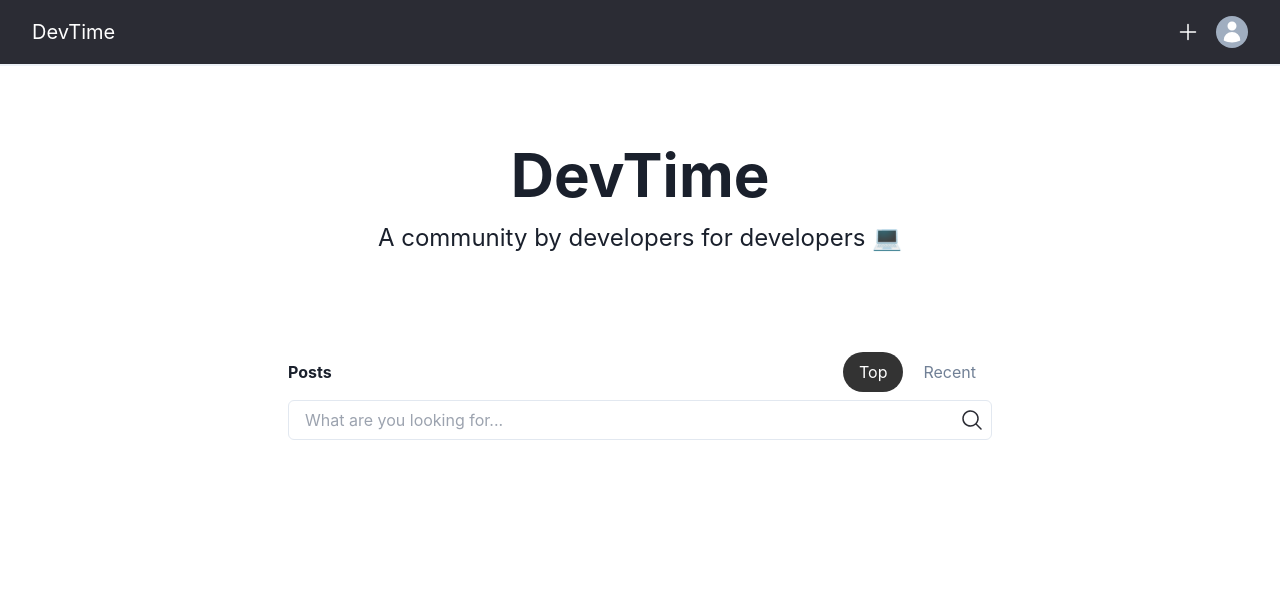
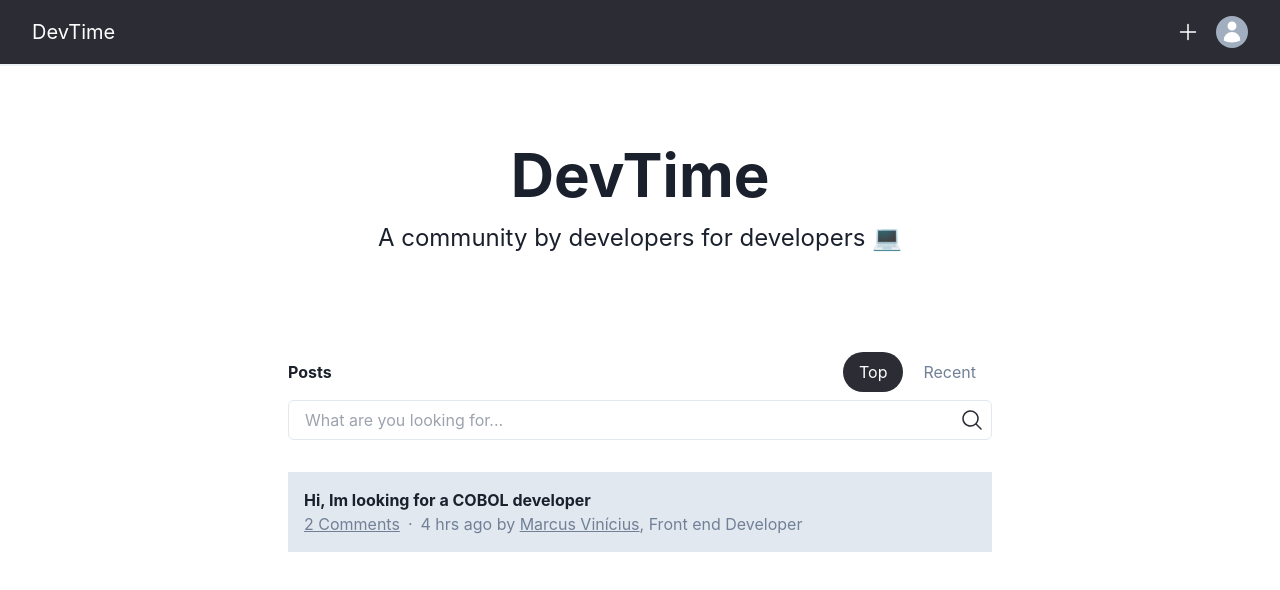
Before and after one commit to timeoutguy/devtime, a React (Create React App) app: page / in a window 1280 px wide. Shown: the top 590 px of the page. Built offline with nearby package versions, Linux system fonts and the light colour scheme.

Commit message:
feat(DT-0009): Creates post card

```diff
--- a/src/components/index.ts
+++ b/src/components/index.ts
@@ -1,2 +1,3 @@
 export * from './navbar';
 export * from './layout';
+export * from './post-card';
--- /dev/null
+++ b/src/components/post-card/PostCard.tsx
@@ -0,0 +1,20 @@
+import { Box, Flex, Text, Link } from '@chakra-ui/react';
+
+export const PostCard = () => {
+  return (
+    <Box bgColor="gray.200" p={4}>
+      <Link href="/" fontWeight="bold" cursor="pointer">
+        Hi, Im looking for a COBOL developer
+      </Link>
+      <Flex alignItems="center" color="gray.500">
+        <Text textDecoration="underline" mr={2} cursor="pointer">
+          2 Comments
+        </Text>
+        <Text mr={2}> &middot; </Text>
+        <Text>
+          4 hrs ago by <Link textDecoration="underline"> Marcus Vinícius</Link>, Front end Developer
+        </Text>
+      </Flex>
+    </Box>
+  );
+};
--- /dev/null
+++ b/src/components/post-card/index.ts
@@ -0,0 +1 @@
+export * from './PostCard';
--- a/src/pages/home/Home.tsx
+++ b/src/pages/home/Home.tsx
@@ -1,6 +1,8 @@
 import { Box, Flex, Text } from '@chakra-ui/react';
 import React from 'react';
 import { TypeAnimation } from 'react-type-animation';
+
+import { PostCard } from '../../components';
 
 import { Search } from './components/Search';
 
@@ -22,6 +24,7 @@ export const Home: React.FC = () => {
         </Text>
       </Flex>
       <Search />
+      <PostCard></PostCard>
     </Box>
   );
 };
--- a/src/pages/home/components/Search/Search.tsx
+++ b/src/pages/home/components/Search/Search.tsx
@@ -6,14 +6,14 @@ export const Search = () => {
   const [selectedOption, setSelectedOption] = useState('top');
 
   return (
-    <Box>
+    <Box mb={8}>
       <Flex justifyContent="space-between" alignItems="center" mb={2}>
         <Text className="font-bold"> Posts </Text>
         <Flex>
           <Text
             onClick={() => setSelectedOption('top')}
             color={selectedOption === 'top' ? 'white' : 'gray.500'}
-            bg={selectedOption === 'top' ? 'blackAlpha.800' : 'transparent'}
+            className={selectedOption === 'top' ? 'bg-charcoal' : 'bg-none'}
             mr={1}
             cursor="pointer"
             px={4}
@@ -26,7 +26,7 @@ export const Search = () => {
           <Text
             onClick={() => setSelectedOption('recent')}
             color={selectedOption === 'recent' ? 'white' : 'gray.500'}
-            bg={selectedOption === 'recent' ? 'blackAlpha.800' : 'transparent'}
+            className={selectedOption === 'recent' ? 'bg-charcoal' : 'bg-none'}
             cursor="pointer"
             px={4}
             py={2}
```
